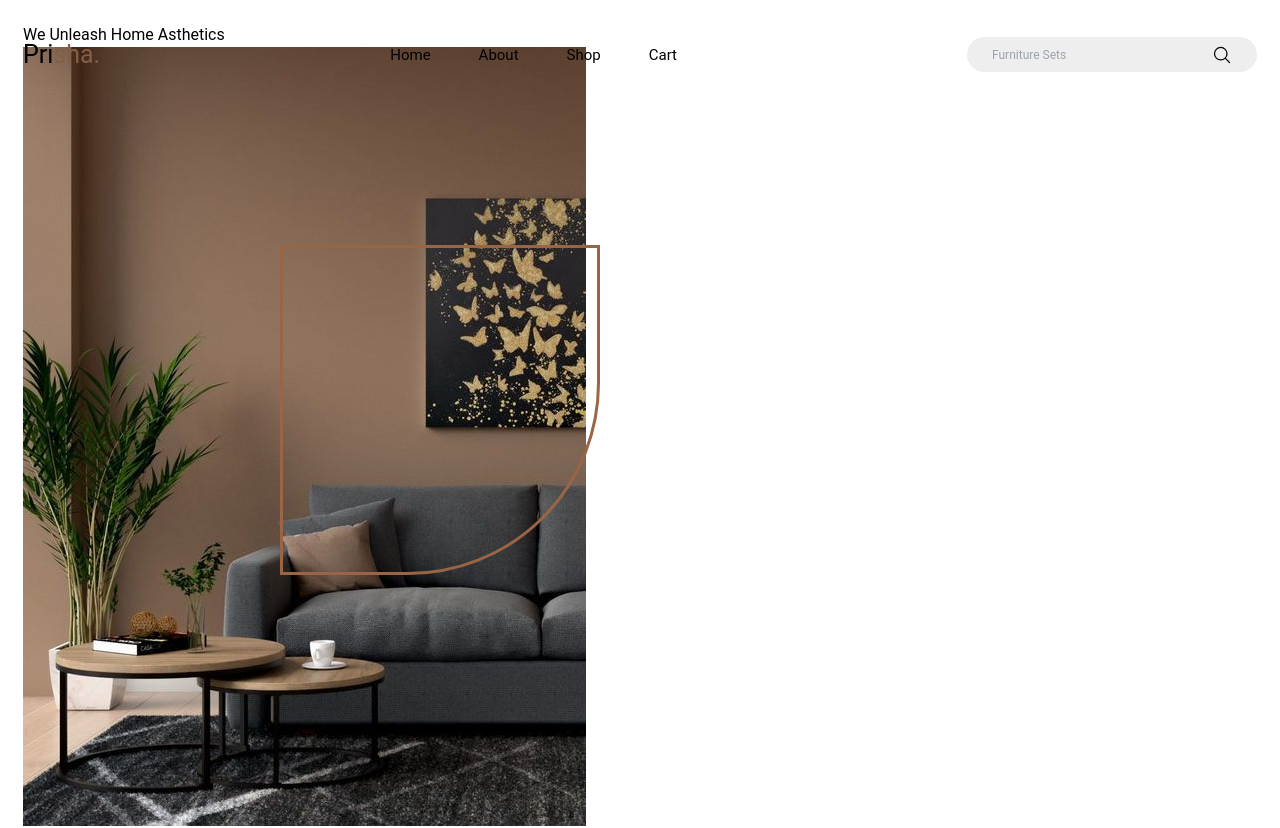
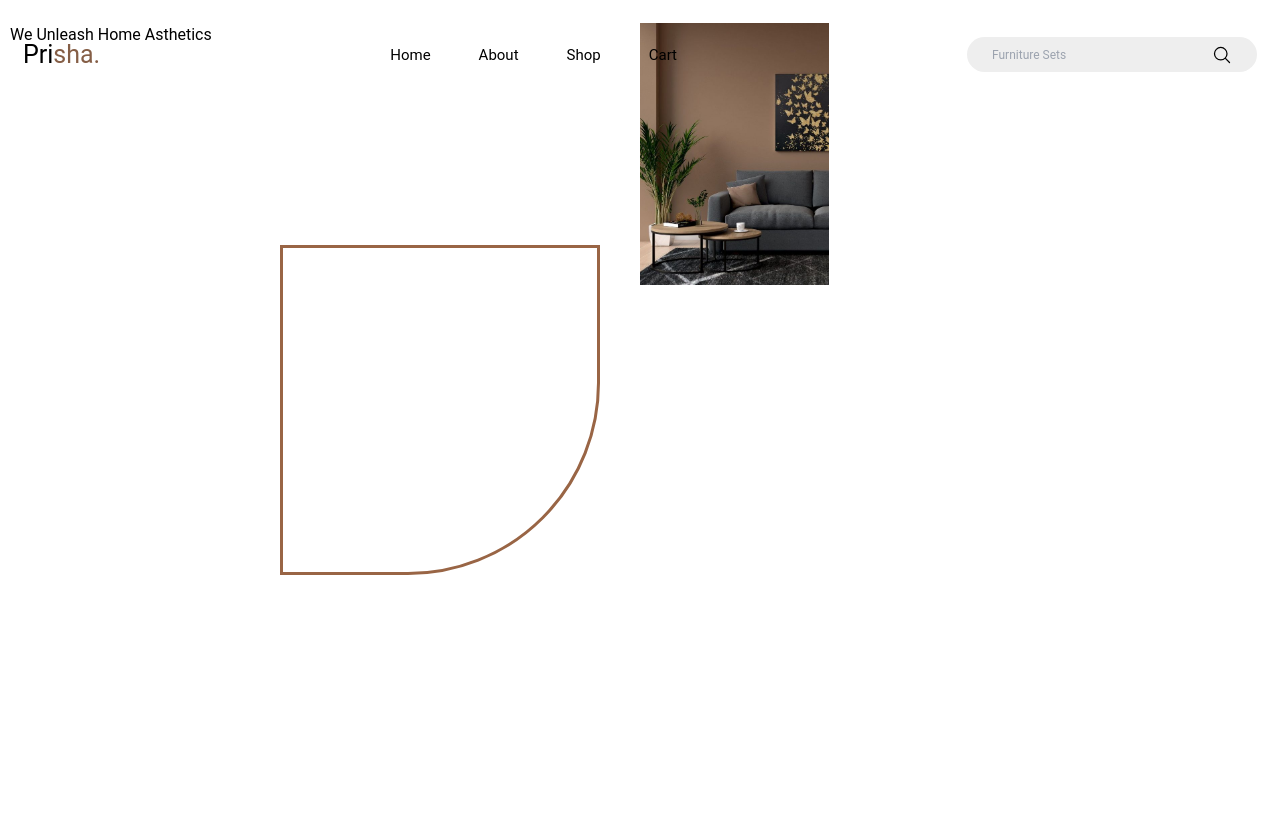
Before and after one commit to Areebah-snow/Prisha-Blog, a React (Create React App) app: page / in a window 1280 px wide. Shown: the top 828 px of the page. Built offline with nearby package versions, Linux system fonts and the light colour scheme.

Commit message:
header section

```diff
--- a/src/components/header/HeadEr.css
+++ b/src/components/header/HeadEr.css
@@ -1,8 +1,8 @@
 .head{
     width: 100%;
     height: 100vh;
-    display: flexbox;
-    margin: 13px;
+    display: flex;
+    margin-top: 13px;
     padding: 10px;
 }
 .head_txt{
@@ -11,3 +11,6 @@
 .head_img{
     width: 50%;
 }
+.head_img .header-image{
+    width: 30%;
+}
```
